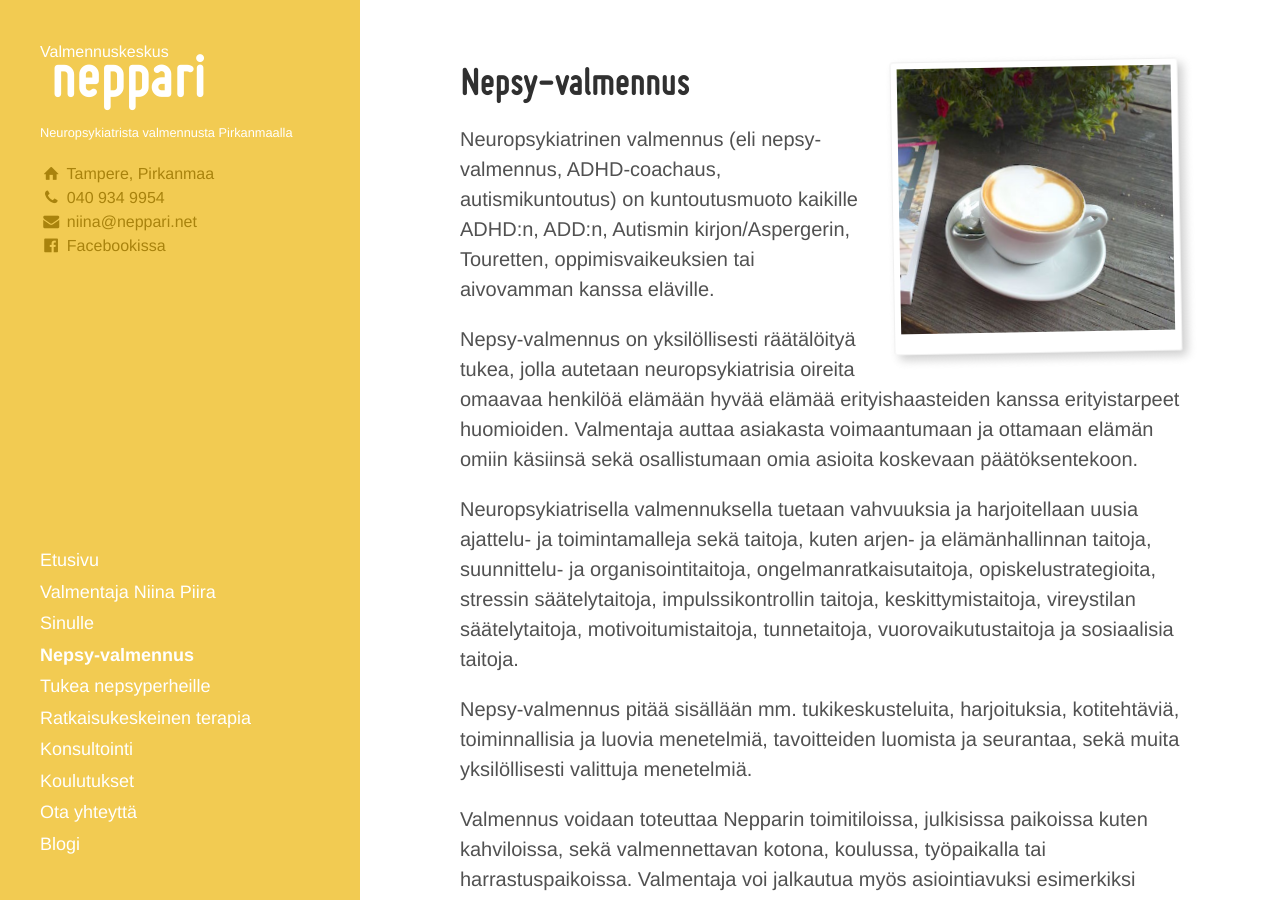
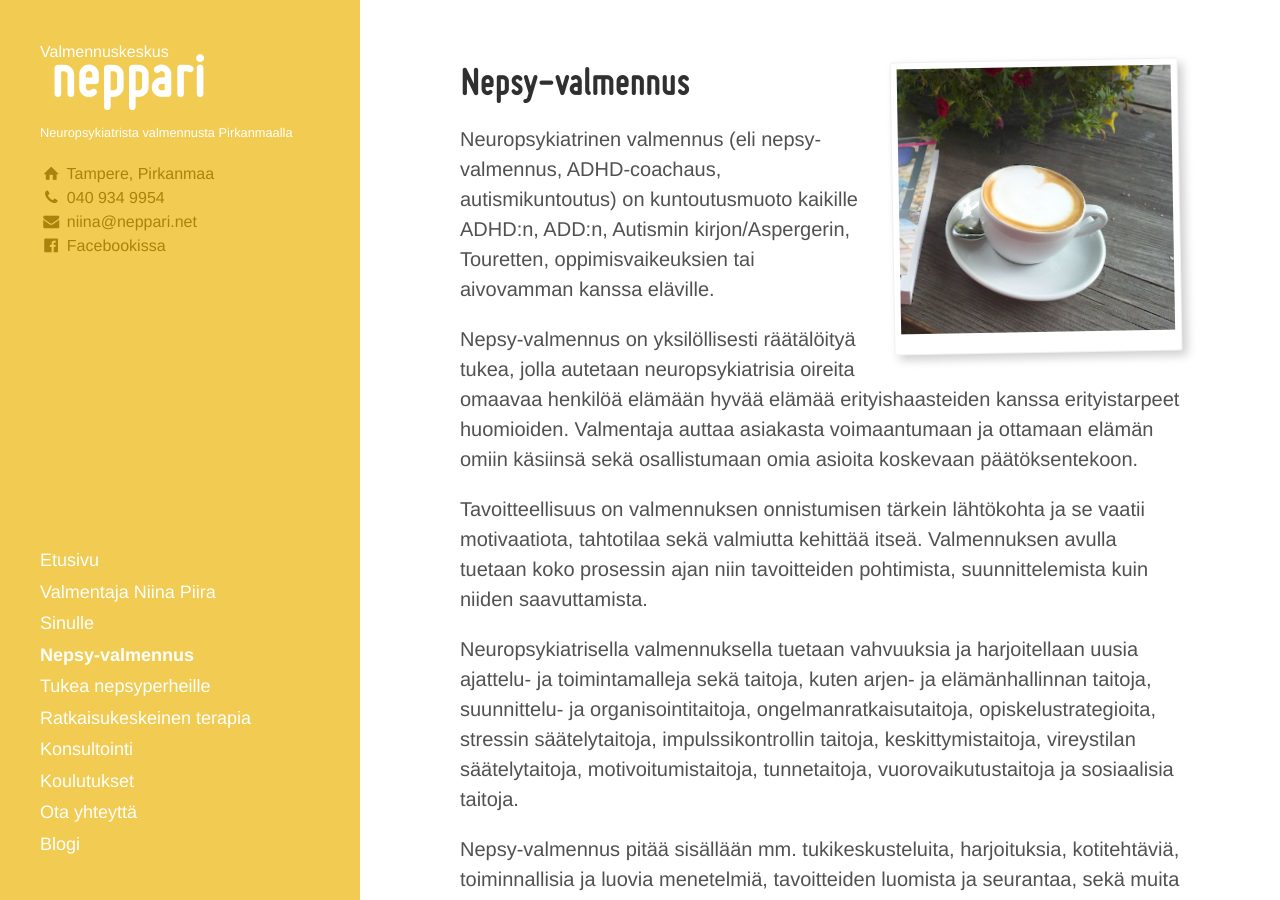
Before and after one commit to niinapiira/neppari.net, a Jekyll site: the page built from nepsy-valmennus.md, in a window 1280 px wide and 900 px high. Built offline with Jekyll 4.4.1, drawn with Linux system fonts in a browser that asks for light colours.

Commit message:
Update nepsy-valmennus.md

```diff
--- a/nepsy-valmennus.md
+++ b/nepsy-valmennus.md
@@ -20,6 +20,8 @@ polaroid: valmennus
 Neuropsykiatrinen valmennus (eli nepsy-valmennus, ADHD-coachaus, autismikuntoutus) on kuntoutusmuoto kaikille ADHD:n, ADD:n, Autismin kirjon/Aspergerin, Touretten, oppimisvaikeuksien tai aivovamman kanssa eläville.
 
 Nepsy-valmennus on yksilöllisesti räätälöityä tukea, jolla autetaan neuropsykiatrisia oireita omaavaa henkilöä elämään hyvää elämää erityishaasteiden kanssa erityistarpeet huomioiden. Valmentaja auttaa asiakasta voimaantumaan ja ottamaan elämän omiin käsiinsä sekä osallistumaan omia asioita koskevaan päätöksentekoon.
+
+Tavoitteellisuus on valmennuksen onnistumisen tärkein lähtökohta ja se vaatii motivaatiota, tahtotilaa sekä valmiutta kehittää itseä. Valmennuksen avulla tuetaan koko prosessin ajan niin tavoitteiden pohtimista, suunnittelemista kuin niiden saavuttamista.
 
 Neuropsykiatrisella valmennuksella tuetaan vahvuuksia ja harjoitellaan uusia ajattelu- ja toimintamalleja sekä taitoja, kuten arjen- ja elämänhallinnan taitoja, suunnittelu- ja organisointitaitoja, ongelmanratkaisutaitoja, opiskelustrategioita, stressin säätelytaitoja, impulssikontrollin taitoja, keskittymistaitoja, vireystilan säätelytaitoja, motivoitumistaitoja, tunnetaitoja, vuorovaikutustaitoja ja sosiaalisia taitoja.
 
```
